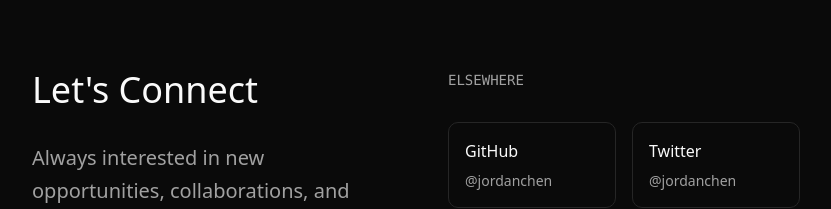
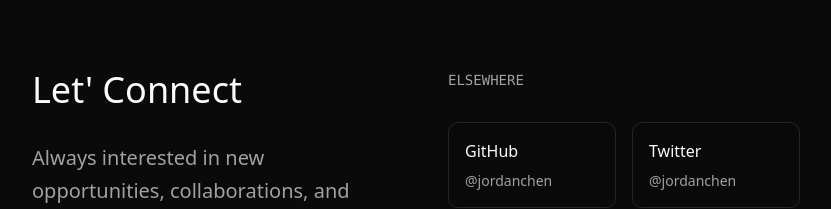
Before and after one commit to 9prabhjot9/Portfolio, a Next.js app: page / in a window 1280 px wide. Shown: the part 2086-2295 px from the top of the page, without its empty margins (224-1055 px from the left). Built offline with nearby package versions, Linux system fonts and the light colour scheme.

Commit message:
aspos error

```diff
--- a/app/page.tsx
+++ b/app/page.tsx
@@ -72,7 +72,7 @@ export default function Home() {
 
               <div className="space-y-6 max-w-md">
                 <p className="text-xl text-muted-foreground leading-relaxed">
-                  I'm exploring new techonologies, buidling projects
+                  I&apos;m exploring new techonologies, buidling projects
                   and diving into the world of
                   <span className="text-foreground"> dev</span>,<span className="text-foreground"> design</span>,
                   and
@@ -192,7 +192,7 @@ export default function Home() {
         <section id="connect" ref={(el) => {sectionsRef.current[3] = el}} className="py-32 opacity-0">
           <div className="grid lg:grid-cols-2 gap-16">
             <div className="space-y-8">
-              <h2 className="text-4xl font-light">Let's Connect</h2>
+              <h2 className="text-4xl font-light">Let&apos; Connect</h2>
 
               <div className="space-y-6">
                 <p className="text-xl text-muted-foreground leading-relaxed">
```
